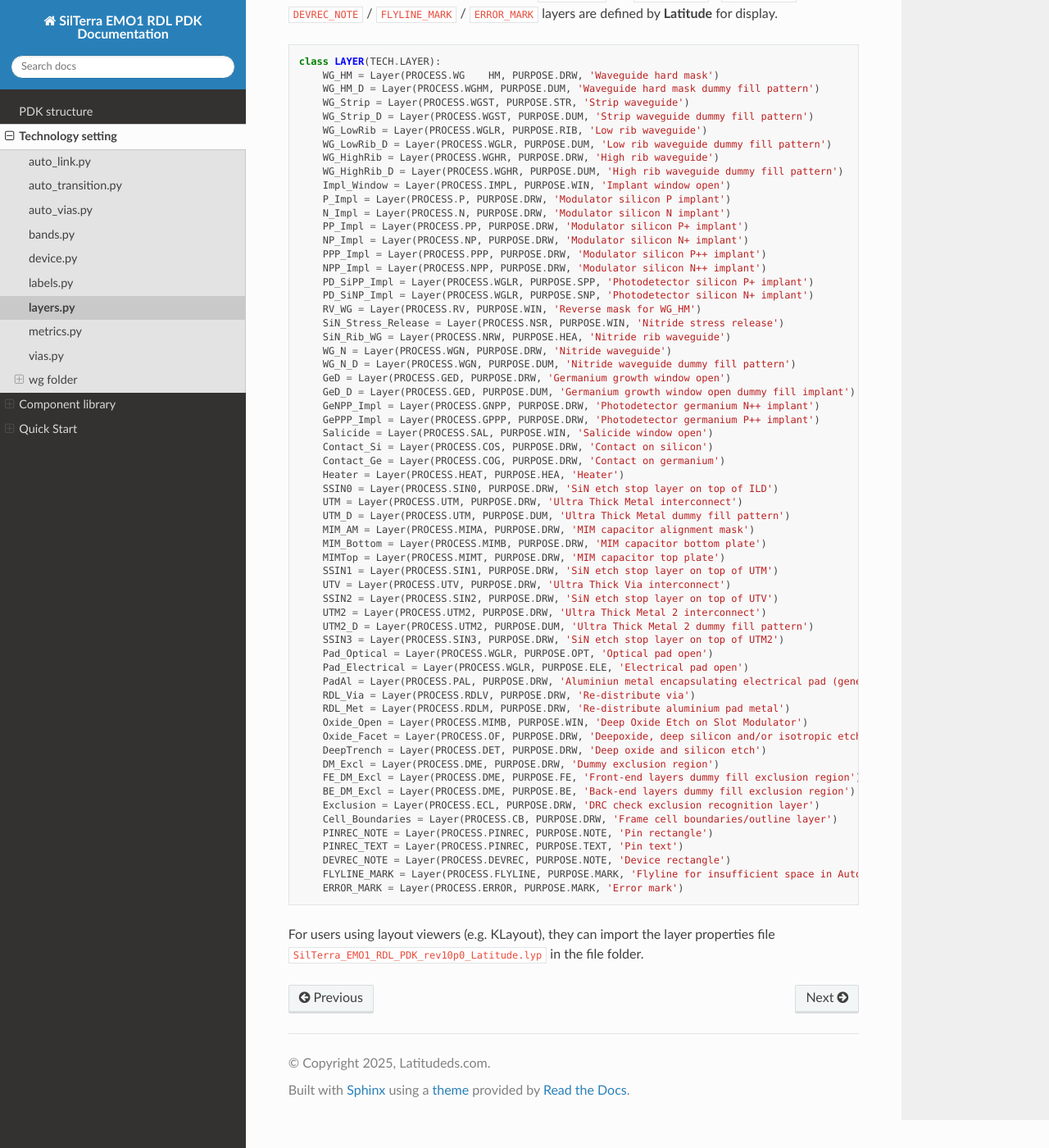
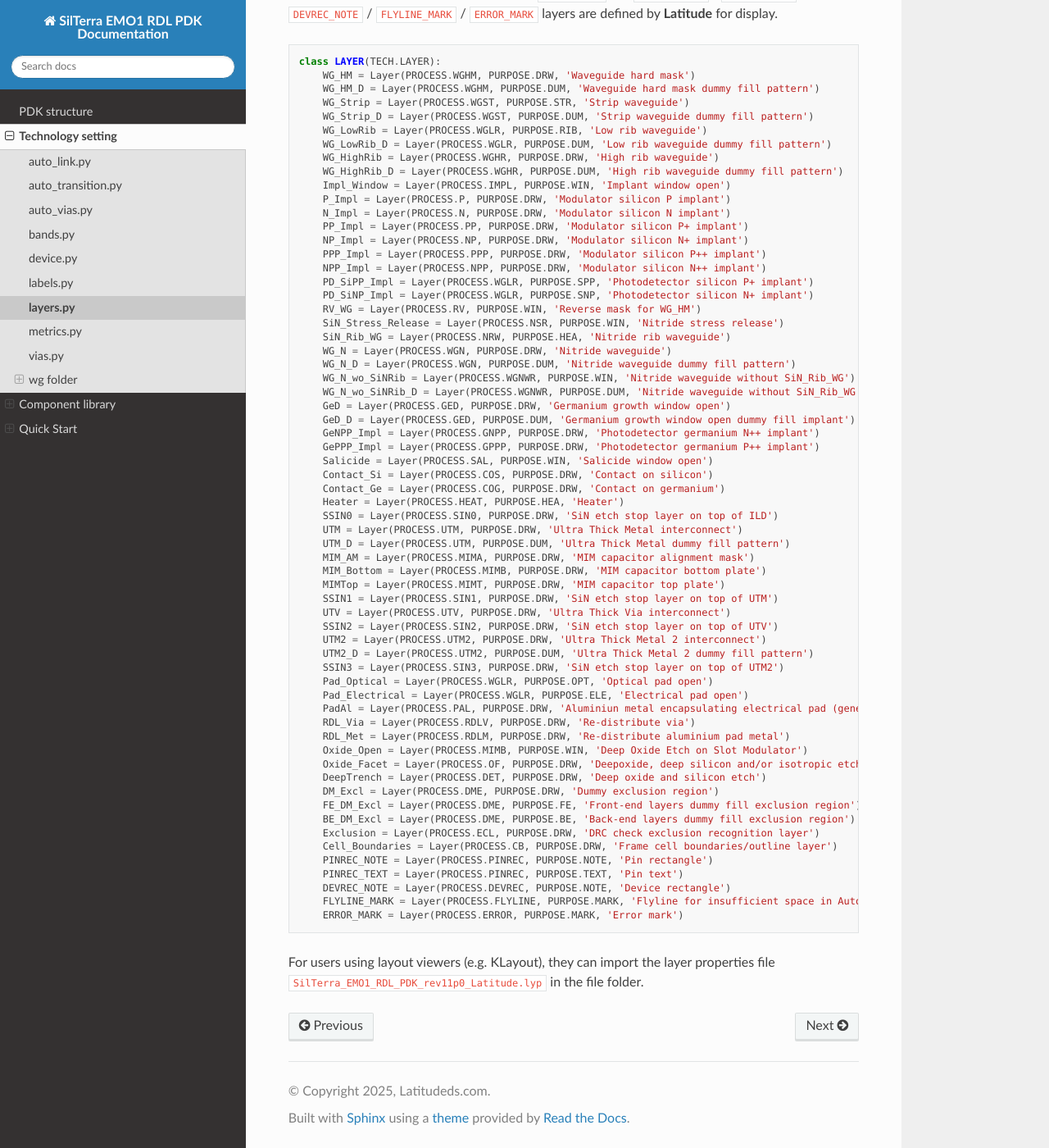
Before and after one commit to Latitudeda/SilTerra_EMO1_RDL_PDK, a Sphinx documentation site: the page built from docs/source/tech/layers.rst, in a window 1280 px wide and 1400 px high, scrolled down 180 px. Shown: the whole window at 82% size. Built offline with Sphinx 7.4.7 and the Read the Docs theme 3.1.0, drawn with Linux system fonts in a browser that asks for light colours; pages that are not in the unit, such as notebooks, are missing from menus.

Commit message:
update to rev11

```diff
--- a/docs/source/conf.py
+++ b/docs/source/conf.py
@@ -6,8 +6,8 @@
 copyright = '2025, Latitudeds.com'
 author = 'www.latitudeds.com'
 
-release = '10.0'
-version = '10.0'
+release = '11.0'
+version = '11.0'
 
 # -- General configuration
 
--- a/docs/source/index.rst
+++ b/docs/source/index.rst
@@ -4,7 +4,7 @@
    :width: 100%
    :align: center
 
-This documentation outlines the contents and usage of the **Latitude PDK** for **SilTerra EMO1 RDL** (rev10).
+This documentation outlines the contents and usage of the **Latitude PDK** for **SilTerra EMO1 RDL** (rev11).
 
 The PDK is compatible with **PhotoCAD** and **Advanced SDL** for layout generation. Key features and capabilities include:
 
--- a/docs/source/intro/install_photocad.rst
+++ b/docs/source/intro/install_photocad.rst
@@ -3,7 +3,7 @@
 
 After installing PyCharm, you can create a **PhotoCAD** project by following the instructions in the **PhotoCAD Launcher**. Once created, you can find the completed **fnpcell** and **gpdk** packages in ``Lib>site-packages``. **fnpcell** is the main package of **PhotoCAD**, which is used for parametric layout component scripts and layout routing scripts. **gpdk** is a collection of all examples in **PhotoCAD**. It contains both component cell layout scripts and other design templates based on parametric component cells.
 
-To install SilTerra PDK package to **PhotoCAD**, extract ``SilTerra_EMO1_RDL_PDK_rev10p0_Latitude.zip`` to the project folder.
+To install SilTerra PDK package to **PhotoCAD**, extract ``SilTerra_EMO1_RDL_PDK_rev11p0_Latitude.zip`` to the project folder.
 
 .. image:: ../images/install.png
    :width: 60%
--- a/docs/source/quick_start/PhotoCAD.rst
+++ b/docs/source/quick_start/PhotoCAD.rst
@@ -53,13 +53,13 @@
 
 First, make sure that the SilTerra PDK version matches the version of **PhotoCAD**. The version of **PhotoCAD** can be obtained in ``Run`` by running scripts in **PhotoCAD**.
 
-Extract the ``SilTerra_EMO1_RDL_PDK_rev10p0_Latitude`` zip archive and copy it to the workspace folder. As shown in the figure below, the ``SilTerra_EMO1_RDL_PDK_rev10p0_Latitude`` folder is in the demo folder and parallel to .vene_demo.
+Extract the ``SilTerra_EMO1_RDL_PDK_rev11p0_Latitude`` zip archive and copy it to the workspace folder. As shown in the figure below, the ``SilTerra_EMO1_RDL_PDK_rev11p0_Latitude`` folder is in the demo folder and parallel to .vene_demo.
 
 .. image:: ../images/PhotoCAD_6.png
    :width: 60%
 
-It's important to note that the PDK folder structure is the same as in the figure. Subfolders such as ``components`` and ``examples`` should be seen when expanding the ``SilTerra_EMO1_RDL_PDK_rev10p0_Latitude`` folder. Otherwise, the import path will be wrong when you run the code.
+It's important to note that the PDK folder structure is the same as in the figure. Subfolders such as ``components`` and ``examples`` should be seen when expanding the ``SilTerra_EMO1_RDL_PDK_rev11p0_Latitude`` folder. Otherwise, the import path will be wrong when you run the code.
 
-Open and run ``SilTerra_EMO1_RDL_PDK_rev10p0_Latitude/examples/link_test.py``. PDK will be imported successfully if there are no errors and ``link_test.gds`` will be exported.
+Open and run ``SilTerra_EMO1_RDL_PDK_rev11p0_Latitude/examples/link_test.py``. PDK will be imported successfully if there are no errors and ``link_test.gds`` will be exported.
 
 .. image:: ../images/PhotoCAD_7.png
--- a/docs/source/structure/index.rst
+++ b/docs/source/structure/index.rst
@@ -3,7 +3,7 @@
 
 Process Design Kit (PDK) is a tool for designated users to generate circuit layouts based on SilTerra design rules and technology settings.
 
-``SilTerra_EMO1_RDL_PDK_rev10p0_Latitude`` package includes these subfolders: ``components``, ``examples``, ``technology``, and ``util``.
+``SilTerra_EMO1_RDL_PDK_rev11p0_Latitude`` package includes these subfolders: ``components``, ``examples``, ``technology``, and ``util``.
 
 * ``components``
 
@@ -28,7 +28,7 @@
 
     * Please see **PhotoCAD** online manual for more information.
 
-* ``SilTerra_EMO1_RDL_PDK_rev10p0_Latitude.lyp`` : This file allows layout tools e.g. Klayout to recognize the layer information when displaying gds file to the layout tool.
+* ``SilTerra_EMO1_RDL_PDK_rev11p0_Latitude.lyp`` : This file allows layout tools e.g. Klayout to recognize the layer information when displaying gds file to the layout tool.
 
     .. image:: ../images/lyp.png
        :width: 80%
--- a/docs/source/tech/layers.rst
+++ b/docs/source/tech/layers.rst
@@ -6,7 +6,7 @@
 ::
 
     class LAYER(TECH.LAYER):
-        WG_HM = Layer(PROCESS.WG    HM, PURPOSE.DRW, 'Waveguide hard mask')
+        WG_HM = Layer(PROCESS.WGHM, PURPOSE.DRW, 'Waveguide hard mask')
         WG_HM_D = Layer(PROCESS.WGHM, PURPOSE.DUM, 'Waveguide hard mask dummy fill pattern')
         WG_Strip = Layer(PROCESS.WGST, PURPOSE.STR, 'Strip waveguide')
         WG_Strip_D = Layer(PROCESS.WGST, PURPOSE.DUM, 'Strip waveguide dummy fill pattern')
@@ -28,6 +28,8 @@
         SiN_Rib_WG = Layer(PROCESS.NRW, PURPOSE.HEA, 'Nitride rib waveguide')
         WG_N = Layer(PROCESS.WGN, PURPOSE.DRW, 'Nitride waveguide')
         WG_N_D = Layer(PROCESS.WGN, PURPOSE.DUM, 'Nitride waveguide dummy fill pattern')
+        WG_N_wo_SiNRib = Layer(PROCESS.WGNWR, PURPOSE.WIN, 'Nitride waveguide without SiN_Rib_WG')
+        WG_N_wo_SiNRib_D = Layer(PROCESS.WGNWR, PURPOSE.DUM, 'Nitride waveguide without SiN_Rib_WG dummy fill pattern')
         GeD = Layer(PROCESS.GED, PURPOSE.DRW, 'Germanium growth window open')
         GeD_D = Layer(PROCESS.GED, PURPOSE.DUM, 'Germanium growth window open dummy fill implant')
         GeNPP_Impl = Layer(PROCESS.GNPP, PURPOSE.DRW, 'Photodetector germanium N++ implant')
@@ -67,6 +69,4 @@
         FLYLINE_MARK = Layer(PROCESS.FLYLINE, PURPOSE.MARK, 'Flyline for insufficient space in AutoLink')
         ERROR_MARK = Layer(PROCESS.ERROR, PURPOSE.MARK, 'Error mark')
 
-
-
-For users using layout viewers (e.g. KLayout), they can import the layer properties file ``SilTerra_EMO1_RDL_PDK_rev10p0_Latitude.lyp`` in the file folder.
+For users using layout viewers (e.g. KLayout), they can import the layer properties file ``SilTerra_EMO1_RDL_PDK_rev11p0_Latitude.lyp`` in the file folder.
```
Also changed, not shown: docs/source/images/ASDL_0.png, docs/source/images/ASDL_1.png, docs/source/images/ASDL_2.png, docs/source/images/ASDL_3.png, docs/source/images/ASDL_5.png, docs/source/images/PhotoCAD_6.png, docs/source/images/install.png, 2 other files.
